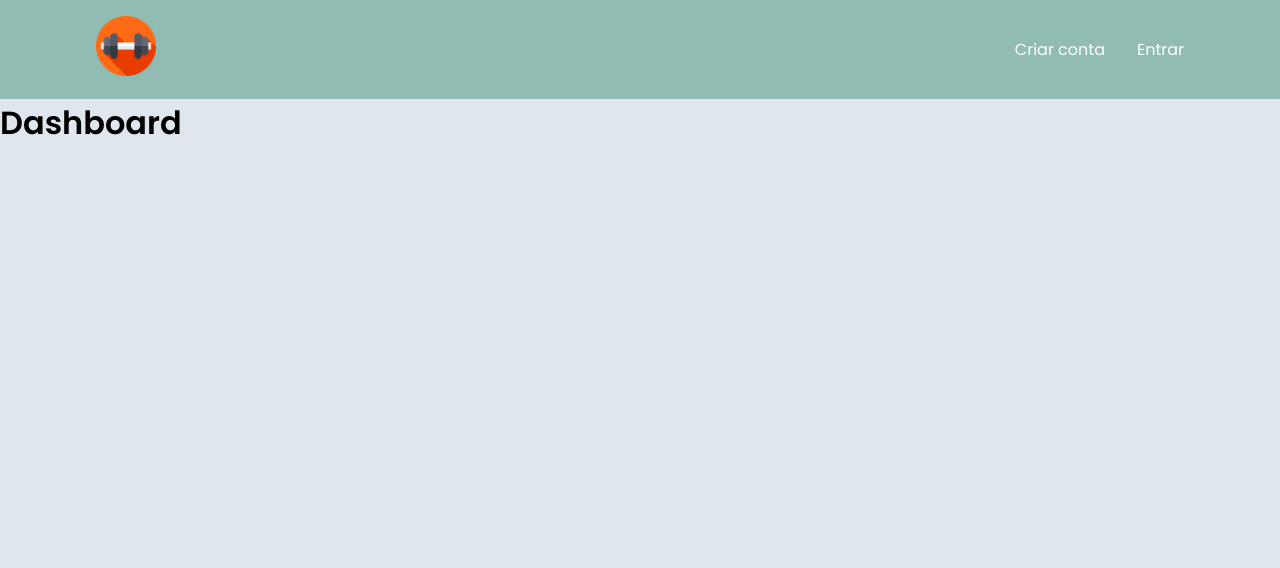
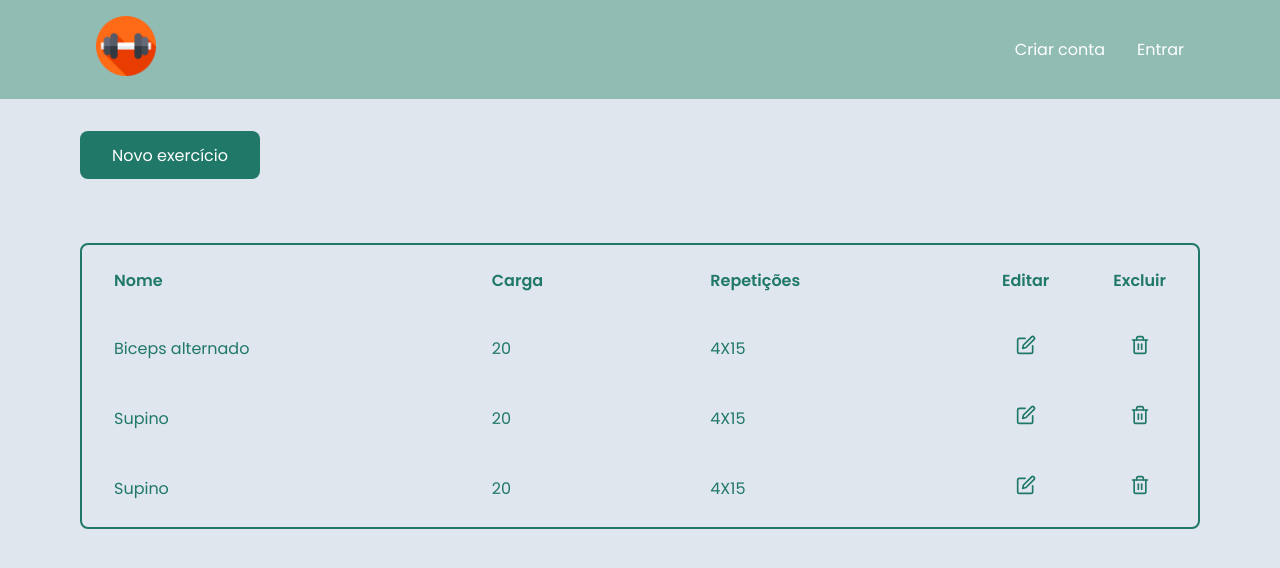
Before and after one commit to 1TATO/exercises-sheet, a React (Create React App) app in the folder frontend/: page /dashboard in a window 1280 px wide. Shown: the top 568 px of the page. Built offline with nearby package versions, Linux system fonts and the light colour scheme.

Commit message:
Dashboard page

```diff
--- a/frontend/package.json
+++ b/frontend/package.json
@@ -11,6 +11,7 @@
     "prop-types": "^15.7.2",
     "react": "^17.0.2",
     "react-dom": "^17.0.2",
+    "react-icons": "^4.2.0",
     "react-router-dom": "^5.3.0",
     "react-scripts": "4.0.3",
     "styled-components": "^5.3.1",
--- a/frontend/src/pages/Dashboard/index.jsx
+++ b/frontend/src/pages/Dashboard/index.jsx
@@ -1,11 +1,69 @@
+import { FiEdit, FiTrash2 } from 'react-icons/fi';
+
 import Header from '../../components/Header';
+import Button from '../../components/Button';
+
+import { Container, Content } from './styles';
 
 function Dashboard() {
   return (
     <>
       <Header />
 
-      <h1>Dashboard</h1>
+      <Container>
+        <Button>Novo exercício</Button>
+
+        <Content>
+          <table>
+            <thead>
+              <tr>
+                <th>Nome</th>
+                <th>Carga</th>
+                <th>Repetições</th>
+                <th className="action">Editar</th>
+                <th className="action">Excluir</th>
+              </tr>
+            </thead>
+
+            <tbody>
+              <tr>
+                <td>Biceps alternado</td>
+                <td>20</td>
+                <td>4X15</td>
+                <td className="action">
+                  <FiEdit />
+                </td>
+                <td className="action">
+                  <FiTrash2 />
+                </td>
+              </tr>
+              <tr>
+                <td>Supino</td>
+                <td>20</td>
+                <td>4X15</td>
+                <td className="action">
+                  <FiEdit />
+                </td>
+                <td className="action">
+                  <FiTrash2 />
+                </td>
+              </tr>
+              <tr>
+                <td>Supino</td>
+                <td>20</td>
+                <td>4X15</td>
+                <td className="action">
+                  <FiEdit />
+                </td>
+                <td className="action">
+                  <FiTrash2 />
+                </td>
+              </tr>
+
+            </tbody>
+          </table>
+        </Content>
+      </Container>
     </>
   );
 }
--- a/frontend/src/pages/Dashboard/styles.js
+++ b/frontend/src/pages/Dashboard/styles.js
@@ -0,0 +1,40 @@
+import styled from 'styled-components';
+
+export const Container = styled.div`
+  max-width: 1120px;
+  height: 100vh;
+  margin: 0 auto;
+`;
+
+export const Content = styled.div`
+  margin-top: 4rem;
+
+  table {
+    width: 100%;
+    border-spacing: 0 0.5rem;
+    border: 2px solid var(--button);
+    color: var(--button);
+    border-radius: 0.5rem;
+
+    th {
+      padding: 1rem 2rem;
+      text-align: left;
+      line-height: 1.5rem;
+      font-weight: 600;
+
+      &.action {
+        width: 4rem;
+        text-align: center;
+      }
+    }
+
+    td {
+      padding: 1rem 2rem;
+
+      &.action {
+        text-align: center;
+        font-size: 1.25rem;
+      }
+    }
+  }
+`;
```
